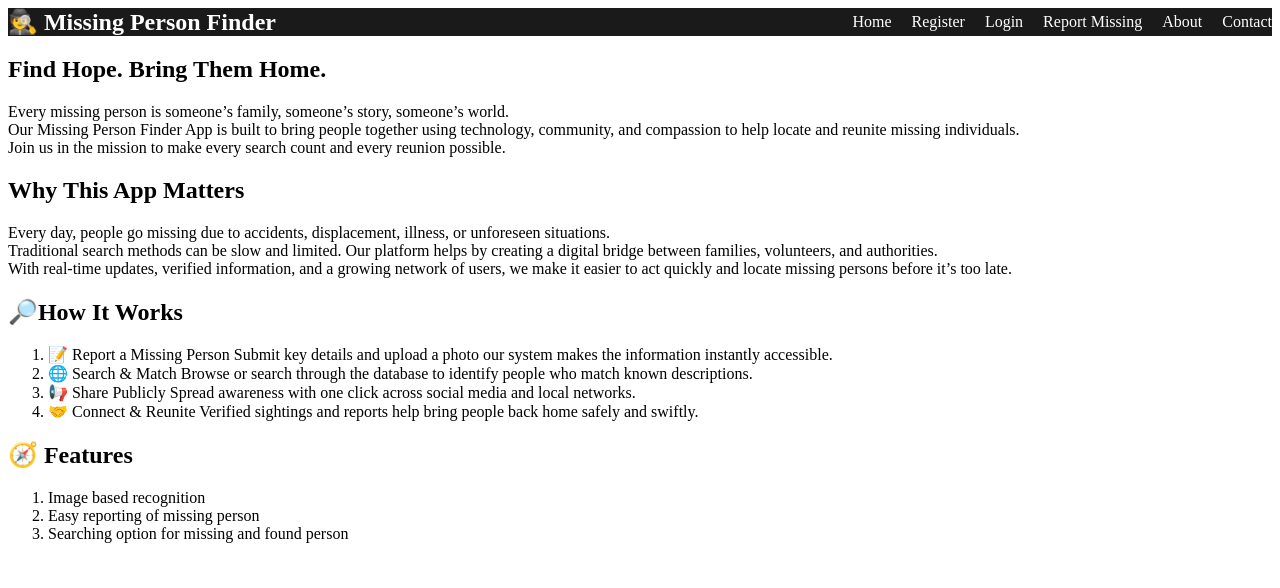
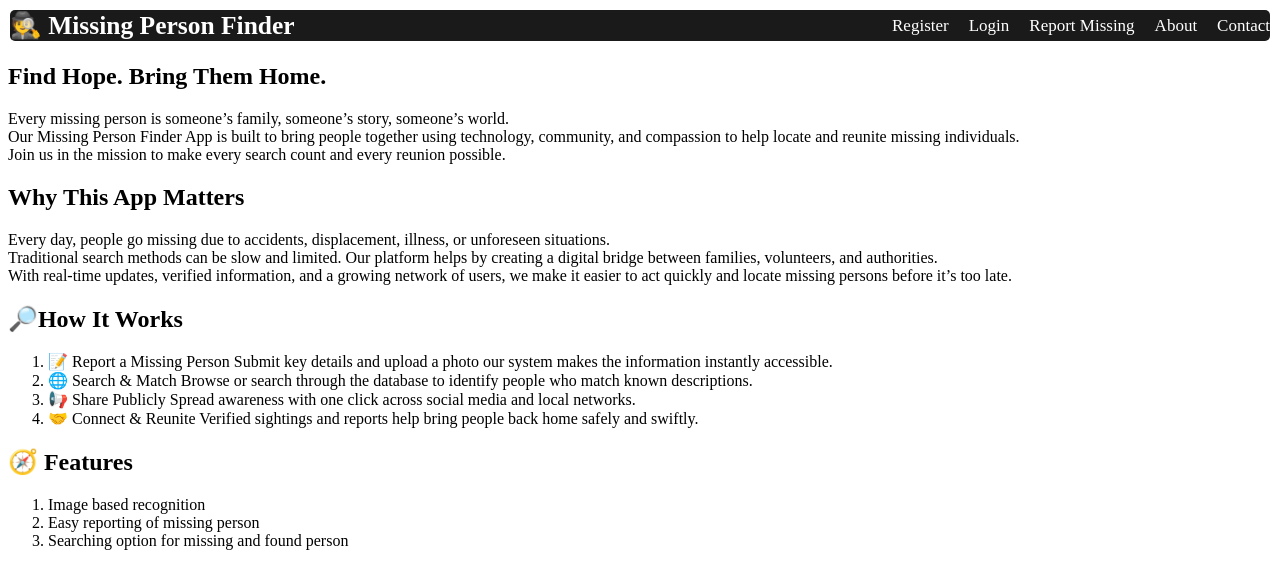
Before and after one commit to AiSharath/Missing-persons-app, a React (Vite) app in the folder frontend/: page / in a window 1280 px wide. Shown: the top 588 px of the page. Built offline with nearby package versions, Linux system fonts and the light colour scheme.

Commit message:
Made some minor update to frontend

```diff
--- a/frontend/src/components/navbar.jsx
+++ b/frontend/src/components/navbar.jsx
@@ -1,5 +1,6 @@
 function Navbar() {
   return (
+    <div style={{border:"2px solid white"}}>
     <nav
       style={{
         width: "100%",
@@ -8,14 +9,15 @@ function Navbar() {
         justifyContent: "space-between",
         alignItems: "center",
         color: "white",
+        borderRadius:"5px",
+        fontSize:"17px"
       }}
     >
-      {/* Left side: Project name */}
+
       <h2 style={{ margin: 0 }}>🕵 Missing Person Finder</h2>
 
-      {/* Right side: Links */}
+
       <div style={{ display: "flex", gap: "20px" }}>
-        <a href="#" style={{ color: "white", textDecoration: "none" }}>Home</a>
         <a href="/register" style={{ color: "white", textDecoration: "none" }}>Register</a>
         <a href="/login" style={{ color: "white", textDecoration: "none" }}>Login</a>
         <a href="/report" style={{ color: "white", textDecoration: "none" }}>Report Missing</a>
@@ -23,6 +25,7 @@ function Navbar() {
         <a href="#" style={{ color: "white", textDecoration: "none" }}>Contact</a>
       </div>
     </nav>
+    </div>
   );
 }
 
```
Also changed, not shown: frontend/src/Home.css (added), frontend/src/assests/background.jpg (added).
